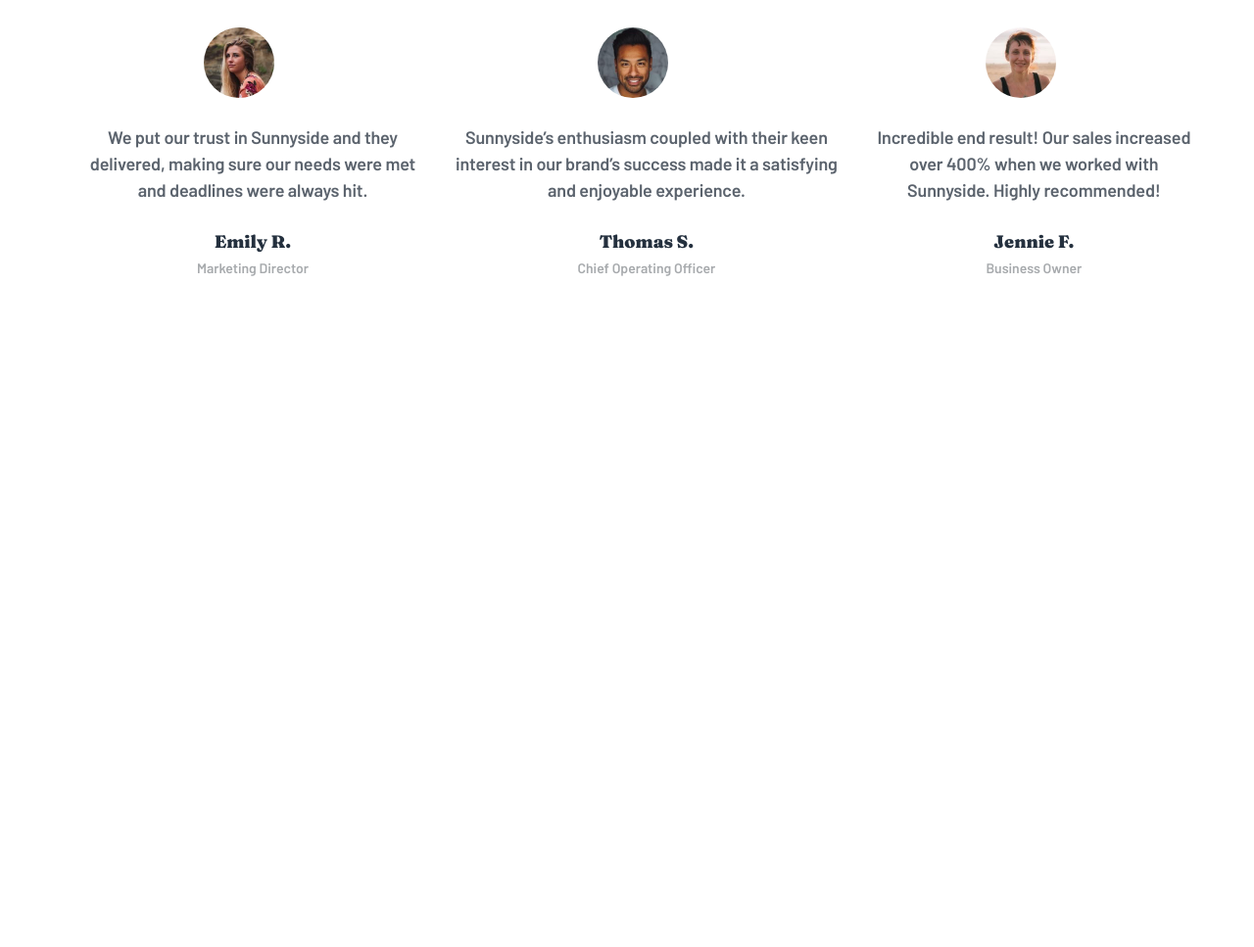
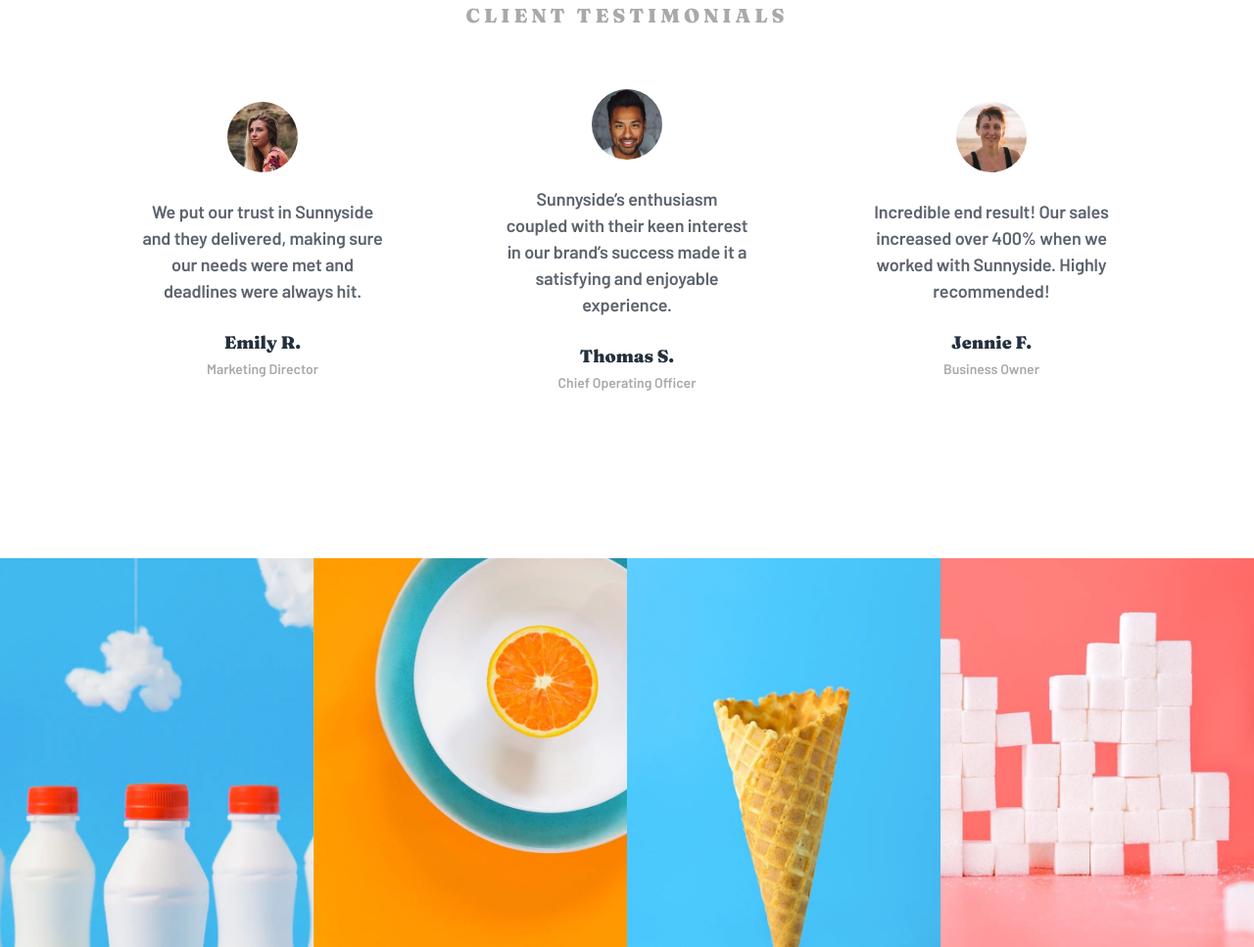
Before and after one commit to KYesmine/Frontend-Mentor-Challenges, a plain HTML site: page Sunnyside-agency/index.html in a window 1280 px wide. Shown: the part 2541-3508 px from the top of the page at 98% size. Before the commit the page ends 2940 px from the top, so only its background shows below. Drawn offline with Linux system fonts and the light colour scheme.

Commit message:
mini gallery section

```diff
--- a/Sunnyside-agency/index.html
+++ b/Sunnyside-agency/index.html
@@ -133,6 +133,20 @@
             </ul>
         </section>
 
+        <section class="gallery">
+            <div class="gallery__img">
+                <img src="./images/desktop/image-gallery-milkbottles.jpg" alt="">
+            </div>
+            <div class="gallery__img">
+                <img src="./images/desktop/image-gallery-orange.jpg" alt="">
+            </div>
+            <div class="gallery__img">
+                <img src="./images/desktop/image-gallery-cone.jpg" alt="">
+            </div>
+            <div class="gallery__img">
+                <img src="./images/desktop/image-gallery-sugarcubes.jpg" alt="">
+            </div>
+        </section>
     </main>
 
 </body>
--- a/Sunnyside-agency/sass/layouts/_feature.scss
+++ b/Sunnyside-agency/sass/layouts/_feature.scss
@@ -42,6 +42,9 @@
 
 
         img {
+            @include desktop {
+                width: 100%;
+            }
             height: 100%;
             object-fit: cover;
         }
--- /dev/null
+++ b/Sunnyside-agency/sass/layouts/_gallery.scss
@@ -0,0 +1,19 @@
+@use '../abstracts/mixins' as *;
+
+.gallery {
+    @include flex;
+    flex-wrap: wrap;
+
+    .gallery__img {
+        width: 50%;
+    }
+
+    @include medium {
+        flex-wrap: nowrap;
+
+        .gallery__img {
+            flex: 1;
+        }
+    }
+
+}
--- a/Sunnyside-agency/sass/layouts/_index.scss
+++ b/Sunnyside-agency/sass/layouts/_index.scss
@@ -1,3 +1,4 @@
 @forward 'header';
 @forward 'feature';
 @forward 'testimonials';
+@forward 'gallery';
--- a/Sunnyside-agency/sass/layouts/_testimonials.scss
+++ b/Sunnyside-agency/sass/layouts/_testimonials.scss
@@ -1,4 +1,5 @@
 @use '../abstracts/mixins' as *;
+@use '../abstracts/breakpoints' as *;
 
 
 .testimonials {
@@ -6,7 +7,7 @@
     padding: 3em 1em;
 
     @include medium {
-        padding: 5em 3em;
+        padding: 8em;
     }
 
     p {
@@ -29,27 +30,38 @@
     }
 
     .testimonials__items {
-        margin-top: 3em;
-        @include flex;
+        margin-top: 2em;
+        @include flex($justify: space-between);
+        margin-left: auto;
+        margin-right: auto;
         flex-direction: column;
 
-        @include medium {
+        @include media(700px, $breakpoint-xl) {
             flex-direction: row;
+        }
+
+        @include media(1500px, $breakpoint-xl) {
+            width: 80%;
         }
     }
 
     .testimonials__item {
         margin: 1.5em 0;
 
+        @include media(700px, $breakpoint-xl) {
+            width: 25%;
+        }
+
         & > * + * {
             margin-top: 1.5em;
         }
+    }
+
+    .testimonial__content {
+        max-width: 450px;
 
         @include medium {
-            margin-top: 0;
-            & > * + * {
-                margin-left: 1.5em;
-            }
+            max-width: max-content;
         }
     }
 
```
Also changed, not shown: Sunnyside-agency/css/style.css.
